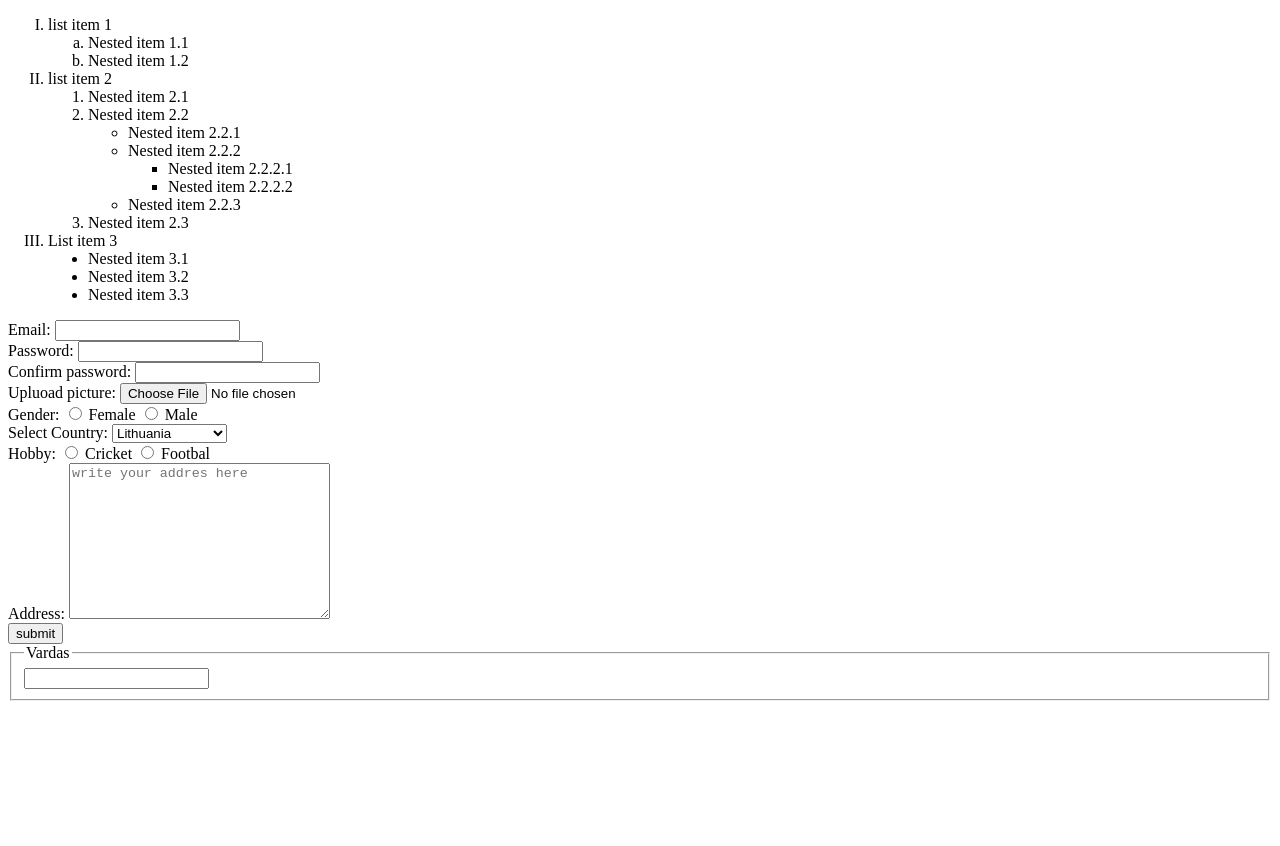
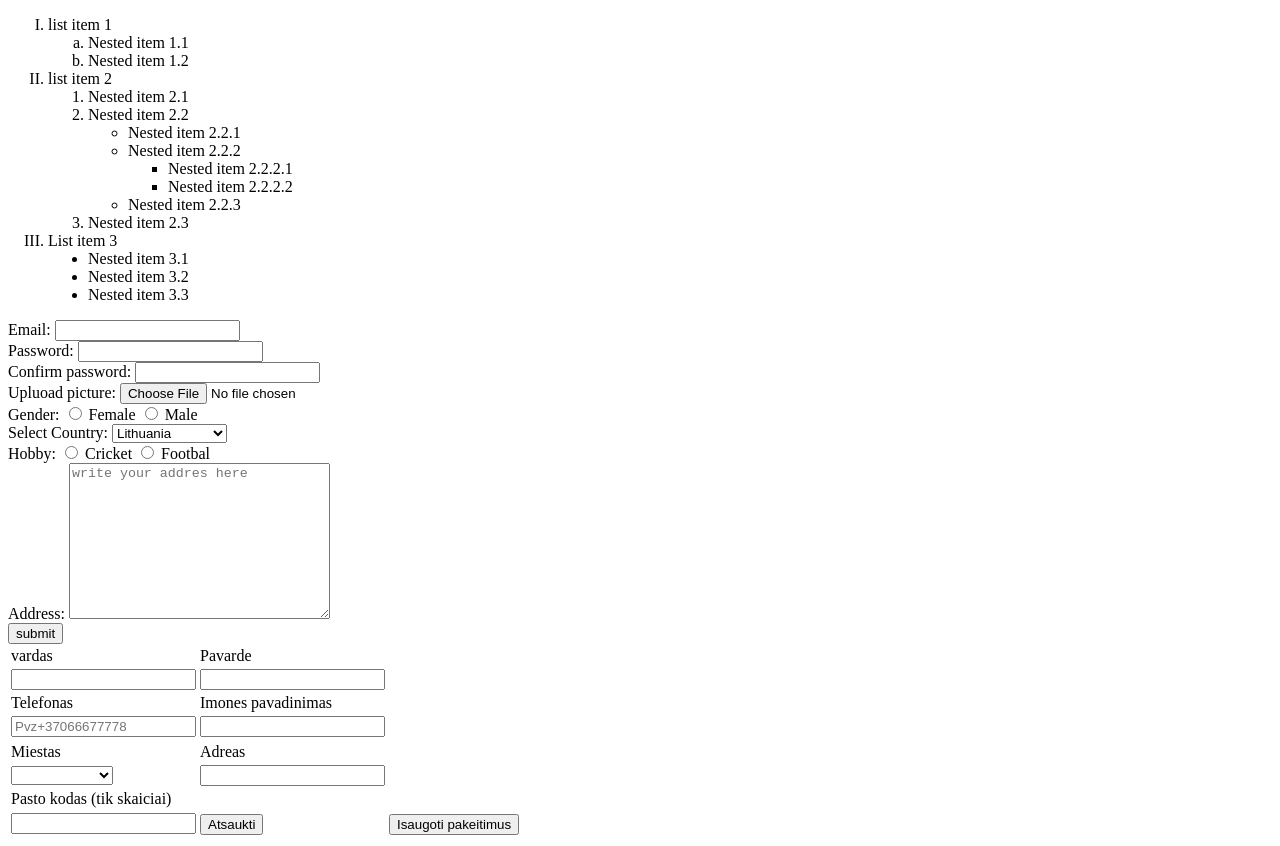
Before and after one commit to mantassapa/Freshst, a plain HTML site: page html two/kartojimas.html in a window 1280 px wide. Before the commit the page ends 800 px from the top, so only its background shows below. Drawn offline with Linux system fonts and the light colour scheme.

Commit message:
little bit

```diff
--- a/html two/kartojimas.html
+++ b/html two/kartojimas.html
@@ -94,13 +94,51 @@
 
     <!--antra forma-->
     <form action="">
-        <div>
-            <fieldset>
-                <legend>Vardas</legend>
-                <input type="text" name="name" id="name">
-            </fieldset>
+        <table>
+            <tr>
+                <td>vardas</td>
+                <td>Pavarde</td>
 
-        </div>
+            </tr>
+            <tr>
+                <td><input type="text" name="name" id="name" required></td>
+                <td><input type="text" name="surn" id="surn" required></td>
+            </tr>
+            <tr>
+                <td>Telefonas</td>
+                <td>Imones pavadinimas</td>
+            </tr>
+            <tr>
+                <td><input type="tel" name="phone" id="phone" placeholder="Pvz+37066677778" required ></td>
+                <td><input type="text" name="imone" id="imone"  required></td>
+            </tr>
+        </table>
+        <!--antras stalas-->
+        <table>
+            <tr>
+                <td>Miestas</td>
+                <td>Adreas</td>
+            </tr>
+            <tr><!--dadeti miestu!!-->
+                <td><select name="city">
+                    <option value="city" disabled>--Pasirinkite--</option>
+                    <option value=""></option>
+                </select>
+                </td>
+                <td><input type="text" name="address" id="address" required></td>
+            </tr>
+            <tr>
+                <td>Pasto kodas (tik skaiciai)</td>
+            </tr>
+            <tr>
+                <td rowspan="2"><input type="number" name="postcode" id="postcode" required></td>
+            </tr>
+            <tr>
+                <td><button type="reset">Atsaukti</button></td>
+                <td><button type="submit">Isaugoti pakeitimus</button></td>
+            </tr>
+
+        </table>
 
     </form>
 </body>
```
